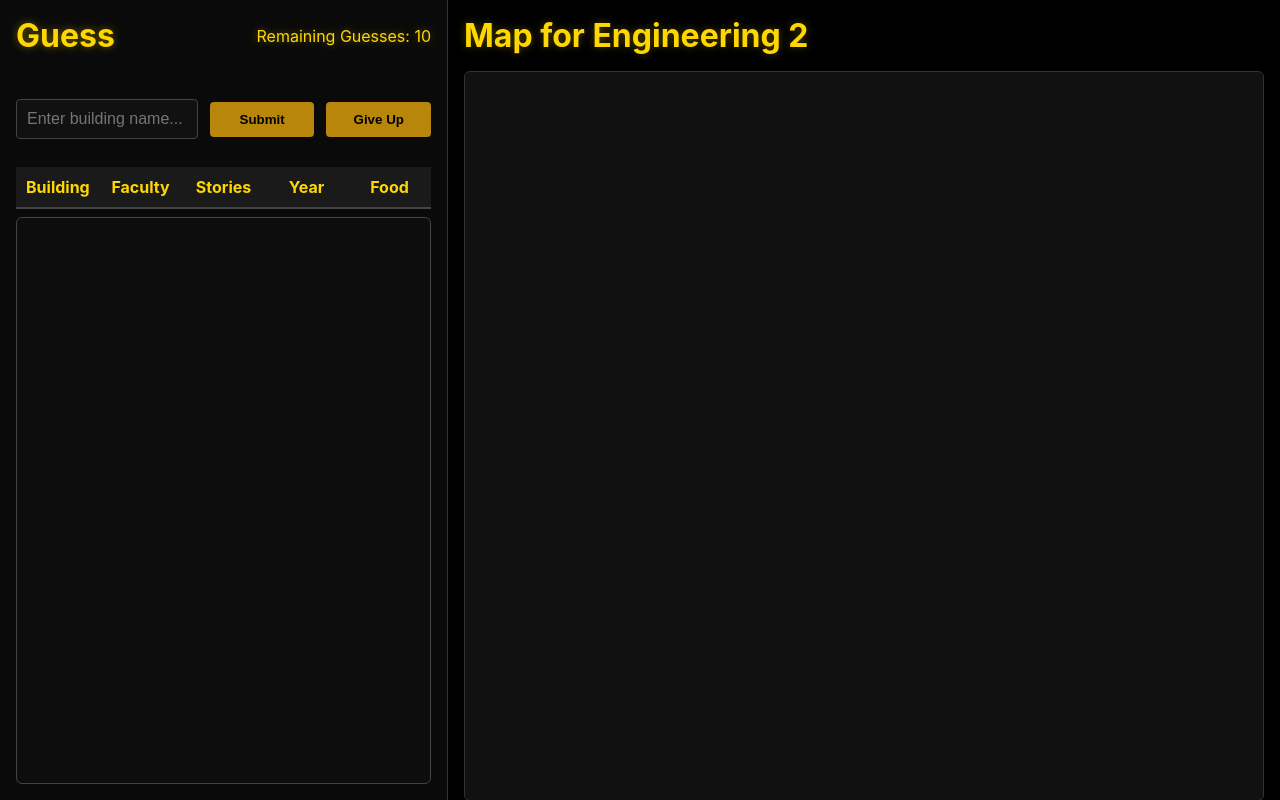
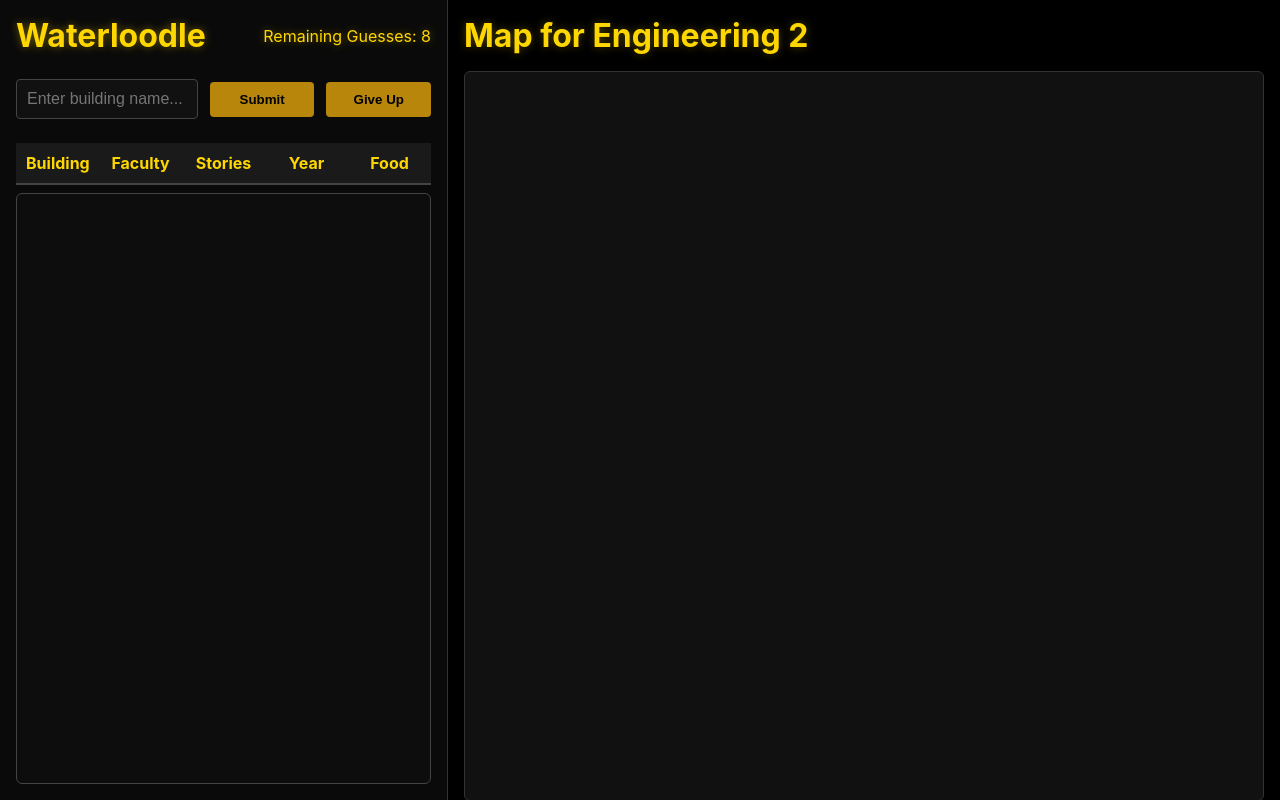
Before and after one commit to jgordon314/waterloodle, a React (Create React App) app in the folder waterloodle/: page / in a window 1280 px wide. Both pictures are taken after a click on the button "Play Daily". Built offline with nearby package versions, Linux system fonts and the light colour scheme.

Commit message:
cleared warnings

```diff
--- a/waterloodle/src/main.jsx
+++ b/waterloodle/src/main.jsx
@@ -1,5 +1,5 @@
 import { useState, useEffect } from 'react';
-import { Group, Panel, PanelResizeHandle } from "react-resizable-panels";
+import { Group, Panel } from "react-resizable-panels";
 import GuessRow from "./guessRow.js";
 import buildingData from './data/buildings.json';
 import WinModal from './components/winModal.jsx';
@@ -10,14 +10,15 @@ function seededRandomGenerator(seed) {
 }
 
 function MainScreen({ useDaily, onRestart }) {
-    const now = new Date();
     const [buildingNum, setBuildingNum] = useState(0);
     const [guesses, setGuesses] = useState([]);
     const [showEndScreen, setShowEndScreen] = useState(false);
     const [isWin, setWin] = useState(false);
-    const [remainingGuesses, setRemainingGuesses] = useState(10);
+
+    const maxGuesses = 8;
 
     useEffect(() => {
+        const now = new Date();
         if (useDaily) {
             const seed = (now.getDate() + now.getMonth() * 31 + now.getFullYear() * 366 + 5) * 1000;
             setBuildingNum(Math.floor(seededRandomGenerator(seed) * buildingData.length));
@@ -34,17 +35,13 @@ function MainScreen({ useDaily, onRestart }) {
             if (lastGuess.name.toLowerCase() === building.name.toLowerCase() ||
                 lastGuess.acronym.toLowerCase() === building.acronym.toLowerCase()) {
                 setWin(true);
-                console.log('You win!');
                 setShowEndScreen(true);
-            } else if (remainingGuesses <= 1) {
+            } else if (maxGuesses - guesses.length <= 1) {
                 setWin(false);
-                console.log(remainingGuesses);
                 setShowEndScreen(true);
-            } else {
-                setRemainingGuesses(remainingGuesses - 1);
             }
         }
-    }, [guesses]);
+    }, [guesses, building]);
 
     const handleGiveUp = (e) => {
         setWin(false);
@@ -86,13 +83,14 @@ function MainScreen({ useDaily, onRestart }) {
                     color: '#ffd700',
                     borderRight: '1px solid #333'
                 }}>
-                    <div style={{display: 'flex', alignItems: 'center', marginBottom: '16px'}}>
+                    <div style={{display: 'flex', alignItems: 'center', marginBottom: '0px'}}>
                         <h1 style={{
                             color: '#ffd700',
                             margin: '0 0 16px 0',
+                            fontSize: '32px',
                             textShadow: '0 0 8px rgba(255, 215, 0, 0.4)'
                         }}>
-                            Guess
+                            Waterloodle
                         </h1>
                         <div style={{ flex: 1 }}></div>
                         <p style={{
@@ -100,11 +98,11 @@ function MainScreen({ useDaily, onRestart }) {
                             margin: '0 0 16px 0',
                             textShadow: '0 0 8px rgba(255, 215, 0, 0.4)'
                         }}>
-                            Remaining Guesses: {remainingGuesses}
+                            Remaining Guesses: {maxGuesses - guesses.length}
                         </p>
                     </div>
 
-                    <form onSubmit={handleSubmit} style={{ margin: '12px 0' }}>
+                    <form onSubmit={handleSubmit} style={{ margin: '8px 0' }}>
                         <div style={{display: 'flex', alignItems: 'center', marginBottom: '16px'}}>
                             <input
                                 type="text"
```
